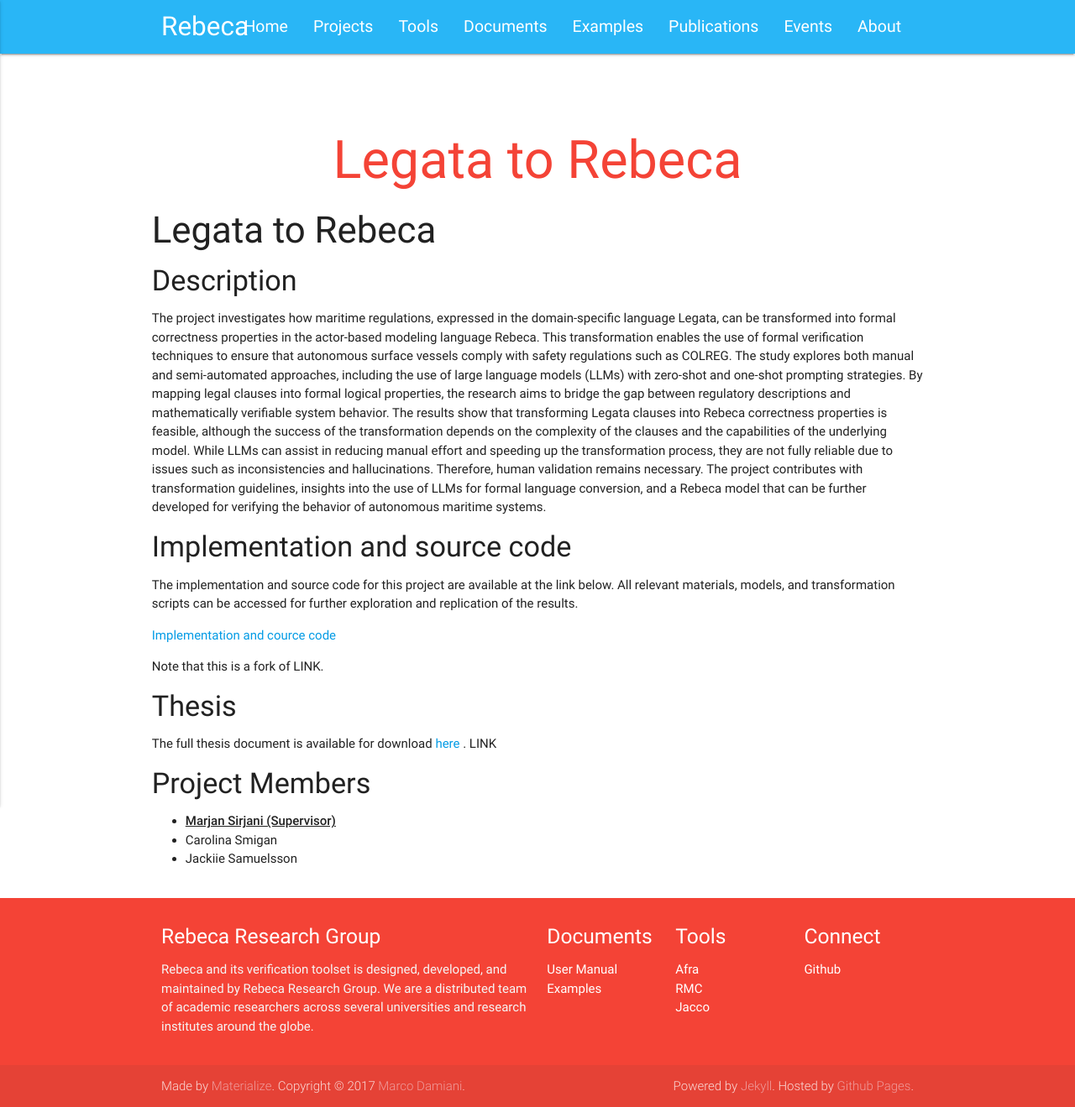
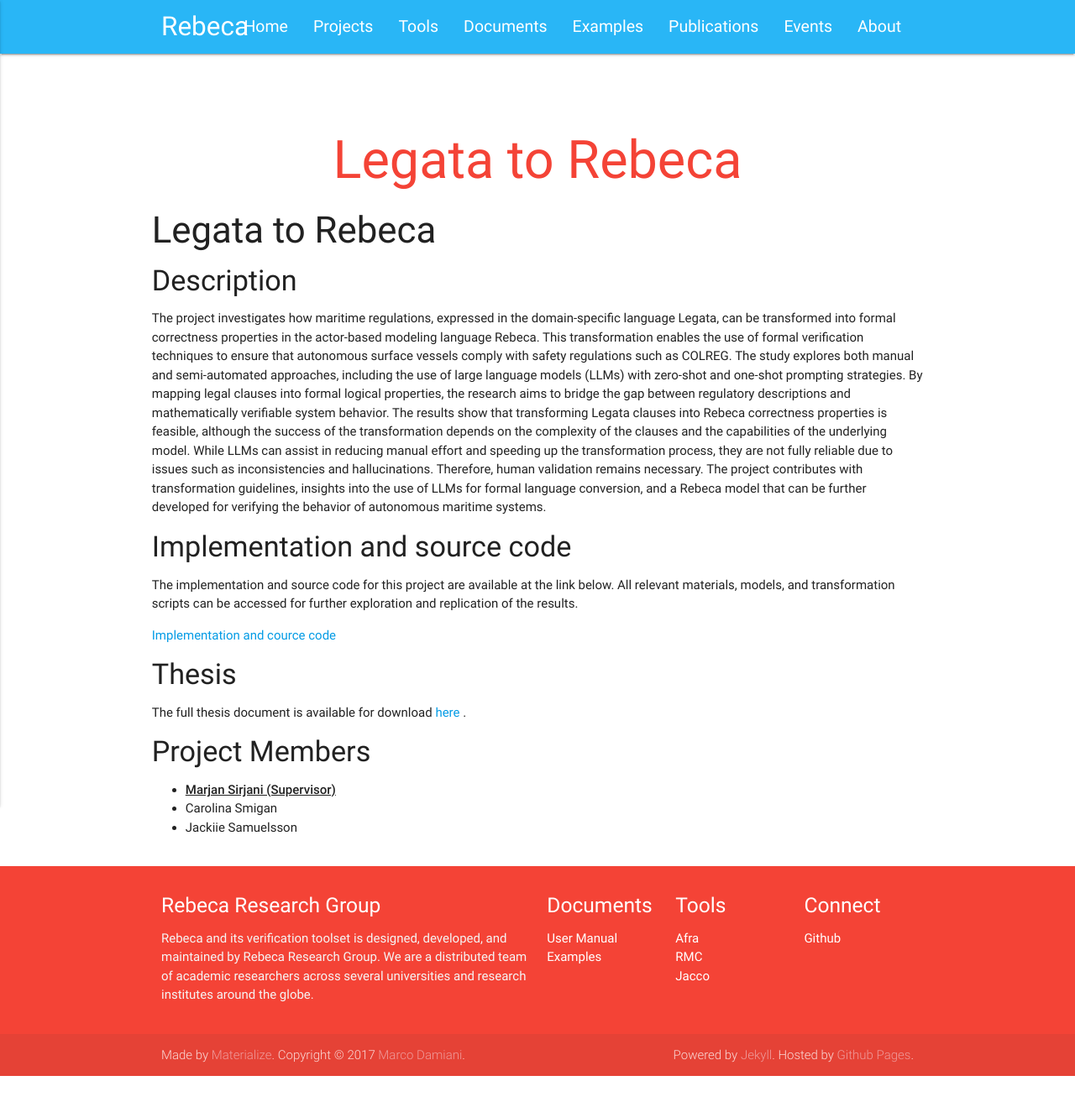
Before and after one commit to rebeca-lang/rebeca-lang.github.io, a Jekyll site: the page built from projects/LegatatoRebeca.md, in a window 1280 px wide. Shown: the whole page at 84% size. Built offline with Jekyll 4.4.1, drawn with Linux system fonts in a browser that asks for light colours; after the commit the page ends 1282 px from its top, so only the background shows below that.

Commit message:
Update LegatatoRebeca.md to remove fork note

```diff
--- a/projects/LegatatoRebeca.md
+++ b/projects/LegatatoRebeca.md
@@ -17,12 +17,9 @@ The implementation and source code for this project are available at the link be
 
 [ Implementation and cource code ](https://github.com/rebeca-lang/research-Legata-Rebeca-Thesis)
 
-
-Note that this is a fork of LINK.
-
 #### Thesis
 The full thesis document is available for download [ here ](https://mdh.diva-portal.org/smash/record.jsf?aq2=%5B%5B%5D%5D&c=71&af=%5B%5D&searchType=LIST_LATEST&sortOrder2=title_sort_asc&query=&language=sv&pid=diva2%3A1964348&aq=%5B%5B%5D%5D&sf=all&aqe=%5B%5D&sortOrder=author_sort_asc&onlyFullText=false&noOfRows=50&dswid=8338).
-LINK
+
 
 
 
```
